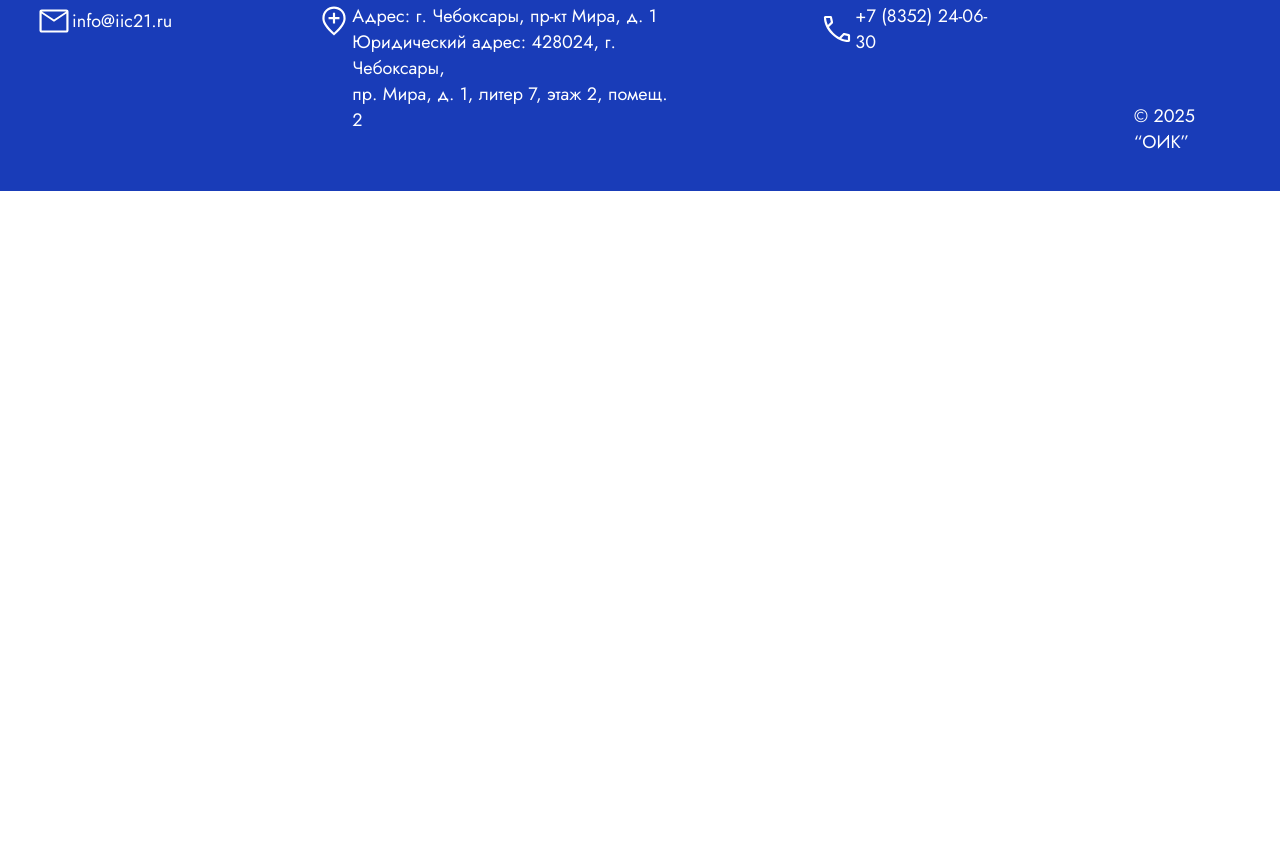
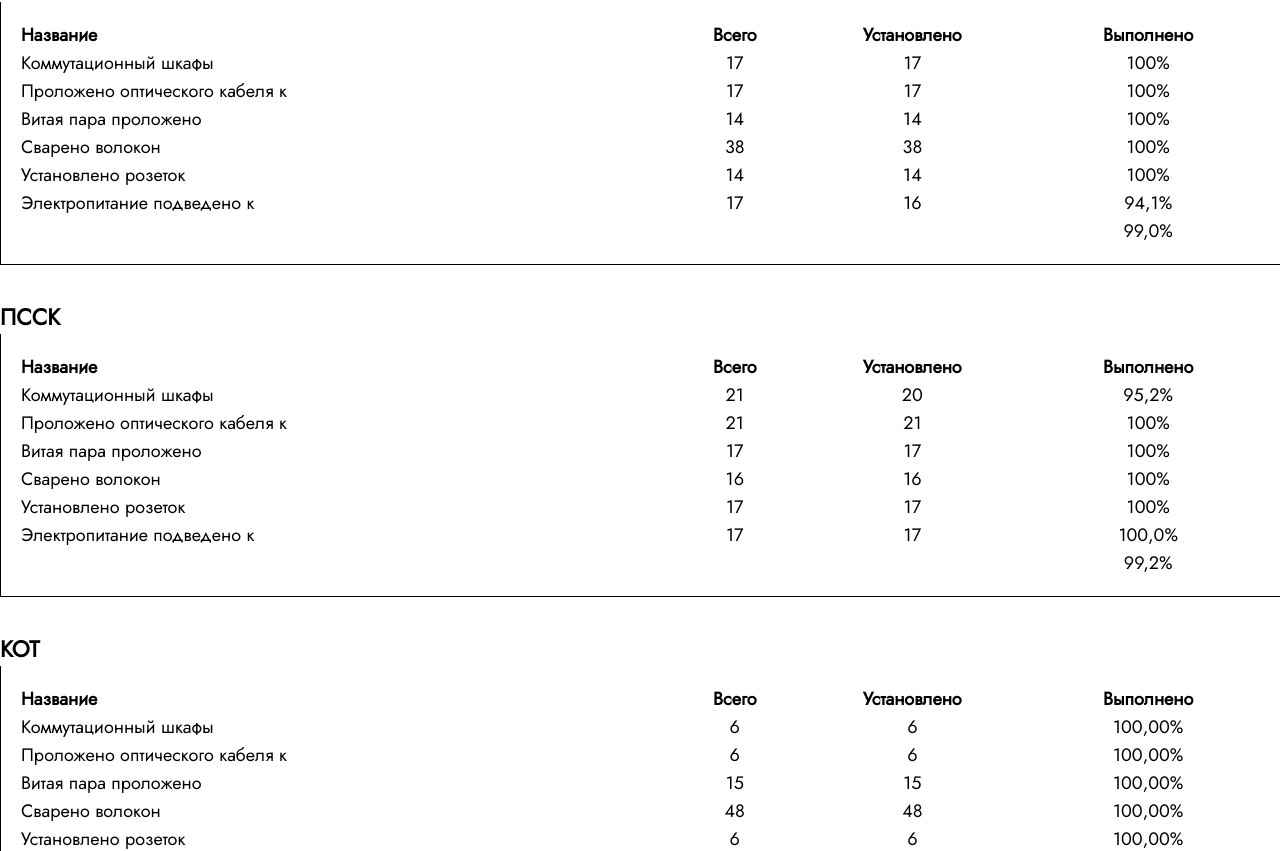
Before and after one commit to trymax-git/react_app, a React (Vite) app: page /react_app/kms in a window 1280 px wide. Shown: the part 609-1460 px from the top of the page. Before the commit the page ends 800 px from the top, so only its background shows below. Built offline with nearby package versions, Linux system fonts and the light colour scheme.

Commit message:
lastfixwithkms

```diff
--- a/src/pages/kms.jsx
+++ b/src/pages/kms.jsx
@@ -8,6 +8,162 @@ function Kms() {
             <p>На 12.04.2023 года переведено более 200 пользователей</p>
             <p>На первом этапе работ было подключено 80 пользователей включая 30 первоочередных. На втором этапе планировалось подключить к новой высокоскоростной оптоволоконной линии связи (на скорости 100 Мб/с) 170 пользователей (сейчас скорости обмена данными не превышает 2 МБ/с).</p>
             <p>Ввод в строй новой оптоволоконной линии связи позволил увеличить скорость обмена информацией и доступ пользователей «ПК Промтрактор» к данным примерно в 100 раз (было 2 mb/s стало 100 mb/s)</p>
+
+            <h3>КМС</h3>
+            <table className="kms__table--placement">
+                <tr className="table__header--font">
+                    <td>Название</td>
+                    <td className="table__element--placement">Всего</td>
+                    <td className="table__element--placement">Установлено</td>
+                    <td className="table__element--placement">Выполнено</td>
+                </tr>
+                <tr>
+                    <td>Коммутационный шкафы</td>
+                    <td className="table__element--placement">17</td>
+                    <td className="table__element--placement">17</td>
+                    <td className="table__element--placement">100%</td>
+                </tr>
+                <tr>
+                    <td>Проложено оптического кабеля к</td>
+                    <td className="table__element--placement">17</td>
+                    <td className="table__element--placement">17</td>
+                    <td className="table__element--placement">100%</td>
+                </tr>
+                <tr>
+                    <td>Витая пара проложено</td>
+                    <td className="table__element--placement">14</td>
+                    <td className="table__element--placement">14</td>
+                    <td className="table__element--placement">100%</td>
+                </tr>
+                <tr>
+                    <td>Сварено волокон</td>
+                    <td className="table__element--placement">38</td>
+                    <td className="table__element--placement">38</td>
+                    <td className="table__element--placement">100%</td>
+                </tr>
+                <tr>
+                    <td>Установлено розеток</td>
+                    <td className="table__element--placement">14</td>
+                    <td className="table__element--placement">14</td>
+                    <td className="table__element--placement">100%</td>
+                </tr>
+                <tr>
+                    <td>Электропитание подведено к</td>
+                    <td className="table__element--placement">17</td>
+                    <td className="table__element--placement">16</td>
+                    <td className="table__element--placement">94,1%</td>
+                </tr>
+                <tr>
+                    <td></td>
+                    <td className="table__element--placement"></td>
+                    <td className="table__element--placement"></td>
+                    <td className="table__element--placement">99,0%</td>
+                </tr>
+            </table>
+
+            <h3>ПССК</h3>
+            <table className="kms__table--placement">
+                <tr className="table__header--font">
+                    <td>Название</td>
+                    <td className="table__element--placement">Всего</td>
+                    <td className="table__element--placement">Установлено</td>
+                    <td className="table__element--placement">Выполнено</td>
+                </tr>
+                <tr>
+                    <td>Коммутационный шкафы</td>
+                    <td className="table__element--placement">21</td>
+                    <td className="table__element--placement">20</td>
+                    <td className="table__element--placement">95,2%</td>
+                </tr>
+                <tr>
+                    <td>Проложено оптического кабеля к</td>
+                    <td className="table__element--placement">21</td>
+                    <td className="table__element--placement">21</td>
+                    <td className="table__element--placement">100%</td>
+                </tr>
+                <tr>
+                    <td>Витая пара проложено</td>
+                    <td className="table__element--placement">17</td>
+                    <td className="table__element--placement">17</td>
+                    <td className="table__element--placement">100%</td>
+                </tr>
+                <tr>
+                    <td>Сварено волокон</td>
+                    <td className="table__element--placement">16</td>
+                    <td className="table__element--placement">16</td>
+                    <td className="table__element--placement">100%</td>
+                </tr>
+                <tr>
+                    <td>Установлено розеток</td>
+                    <td className="table__element--placement">17</td>
+                    <td className="table__element--placement">17</td>
+                    <td className="table__element--placement">100%</td>
+                </tr>
+                <tr>
+                    <td>Электропитание подведено к</td>
+                    <td className="table__element--placement">17</td>
+                    <td className="table__element--placement">17</td>
+                    <td className="table__element--placement">100,0%</td>
+                </tr>
+                <tr>
+                    <td></td>
+                    <td className="table__element--placement"></td>
+                    <td className="table__element--placement"></td>
+                    <td className="table__element--placement">99,2%</td>
+                </tr>
+            </table>
+
+            <h3>КОТ</h3>
+            <table className="kms__table--placement">
+                <tr className="table__header--font">
+                    <td>Название</td>
+                    <td className="table__element--placement">Всего</td>
+                    <td className="table__element--placement">Установлено</td>
+                    <td className="table__element--placement">Выполнено</td>
+                </tr>
+                <tr>
+                    <td>Коммутационный шкафы</td>
+                    <td className="table__element--placement">6</td>
+                    <td className="table__element--placement">6</td>
+                    <td className="table__element--placement">100,00%</td>
+                </tr>
+                <tr>
+                    <td>Проложено оптического кабеля к</td>
+                    <td className="table__element--placement">6</td>
+                    <td className="table__element--placement">6</td>
+                    <td className="table__element--placement">100,00%</td>
+                </tr>
+                <tr>
+                    <td>Витая пара проложено</td>
+                    <td className="table__element--placement">15</td>
+                    <td className="table__element--placement">15</td>
+                    <td className="table__element--placement">100,00%</td>
+                </tr>
+                <tr>
+                    <td>Сварено волокон</td>
+                    <td className="table__element--placement">48</td>
+                    <td className="table__element--placement">48</td>
+                    <td className="table__element--placement">100,00%</td>
+                </tr>
+                <tr>
+                    <td>Установлено розеток</td>
+                    <td className="table__element--placement">6</td>
+                    <td className="table__element--placement">6</td>
+                    <td className="table__element--placement">100,00%</td>
+                </tr>
+                <tr>
+                    <td>Электропитание подведено к</td>
+                    <td className="table__element--placement">6</td>
+                    <td className="table__element--placement">6</td>
+                    <td className="table__element--placement">100,00%</td>
+                </tr>
+                <tr>
+                    <td></td>
+                    <td className="table__element--placement"></td>
+                    <td className="table__element--placement"></td>
+                    <td className="table__element--placement">100,00%</td>
+                </tr>
+            </table>
         </div>
     )
 }
--- a/src/styles/header.css
+++ b/src/styles/header.css
@@ -14,5 +14,6 @@ header {
 }
 
 .header__links-container a:hover {
-  font-size: larger;
+  display: inline-block;
+  transform: scale(1.1);
 }
--- a/src/styles/kms.css
+++ b/src/styles/kms.css
@@ -4,3 +4,26 @@
     margin-inline: auto;
     padding: 1em 0;
 }
+
+.kmsmain__container--placement p {
+    padding: 1em 0;
+}
+
+/* Table */
+
+.kms__table--placement {
+    width: 100%;
+    border: 1px solid var(--text-color);
+    border-style: none none solid solid;
+    padding: 1em;
+    margin: 0 0 2em 0;
+}
+
+.table__element--placement {
+    text-align: center;
+}
+
+.table__header--font {
+    font-size: larger;
+    font-weight: bolder;
+}
```
